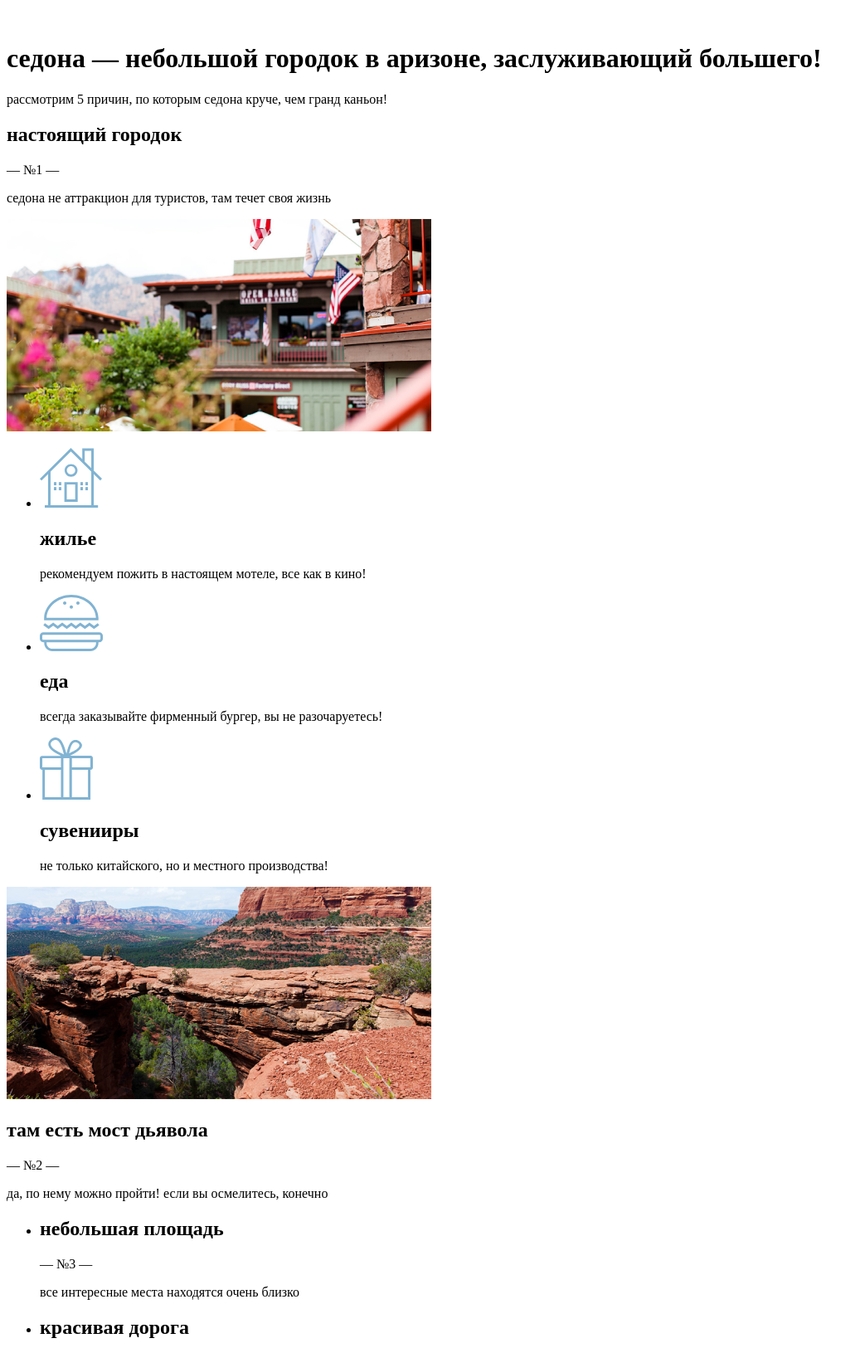
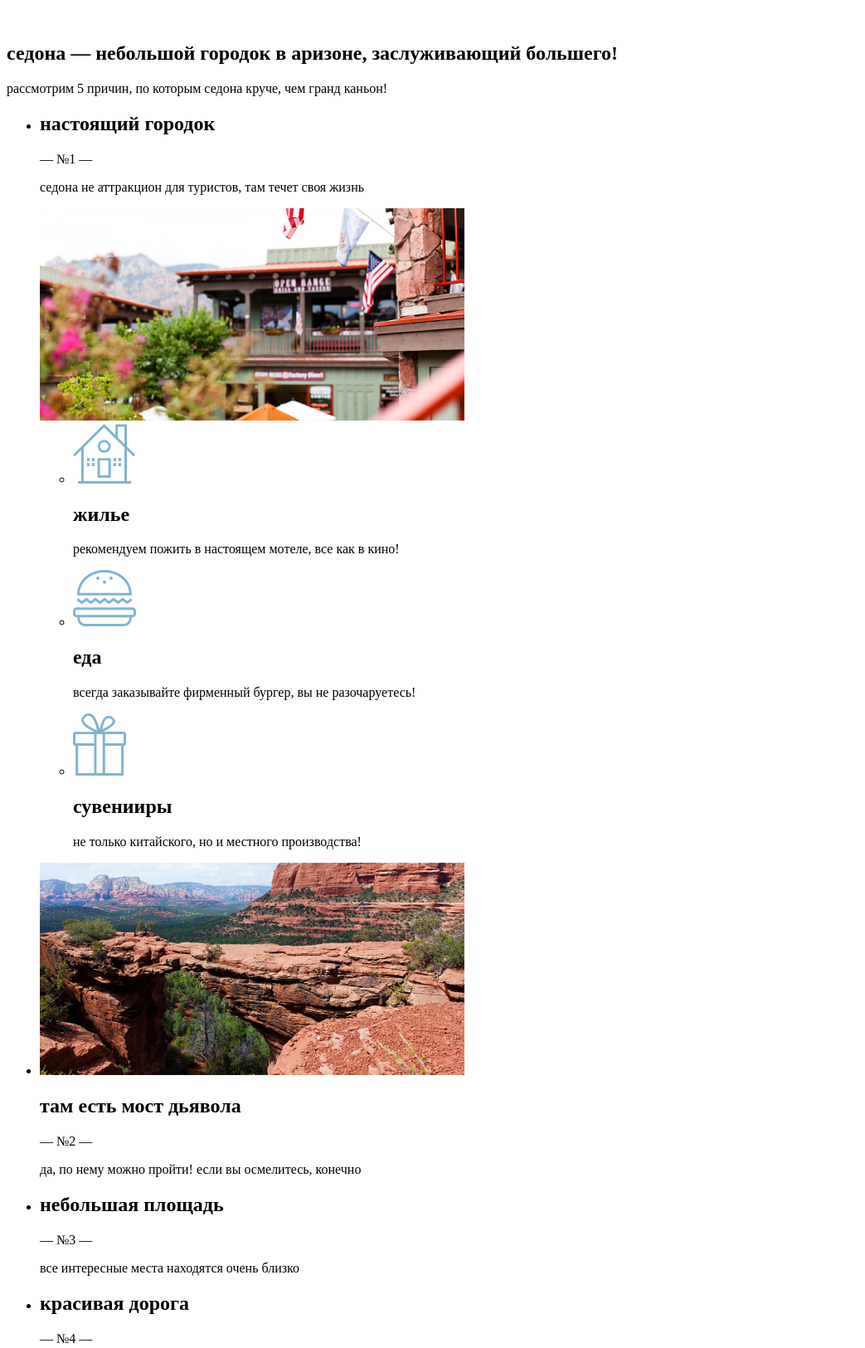
Before and after one commit to htmlacademy-adaptive/2014223-sedona-26, a website: page source/index.html in a window 1280 px wide. Shown: the part 320-1945 px from the top of the page at 83% size, without its empty margins (0-1043 px from the left). Drawn offline with Linux system fonts and the light colour scheme.

Commit message:
improves markup

```diff
--- a/source/index.html
+++ b/source/index.html
@@ -32,19 +32,21 @@
 </nav>
 </header>
 <main class="main-container">
-  <img class="background-photo">
-  <h1 class="main-headline">седона — небольшой городок в аризоне, заслуживающий большего!</h1>
-  <p class="main-descrition">рассмотрим 5 причин, по которым седона круче, чем гранд каньон!</p>
+  <section class="main-greetings">
+  <img class="main-greetings__photo">
+  <h1 class="main-greetings__headline">седона — небольшой городок в аризоне, заслуживающий большего!</h1>
+  <p class="main-greetings__descrition">рассмотрим 5 причин, по которым седона круче, чем гранд каньон!</p>
+  </section>
   <section class="main-advantages">
-    <div class="advantages-city">
+    <ul class="main-advantages-list">
+      <li class="main-advantages-list__item adavantages-city">
           <div class="advantages-city__wrapper">
           <h2 class="main-advantages-title">настоящий городок</h2>
           <span class="main-advantages-number">— №1 —</span>
           <p class="main-adavantages-description">седона не аттракцион для туристов, там течет своя жизнь</p>
         </div>
-      <div class="city-photo-wrapper">
+          <div class="advantages-city__photo">
             <img class="city-photo" src="img/photo-city.png" width="512" height="256" alt="фотография города.">
-      </div>
           </div>
         <ul class="city-attractions-list">
           <li class="city-attractions-list__item">
@@ -63,8 +65,9 @@
             <p class="city-attractions-descriptions">не только китайского, но и местного производства!</p>
           </li>
         </ul>
-    <div class="advantages-bridge">
-      <div class="bridge-photo-wrapper">
+      </li>
+      <li class="main-advantages-list__item adavantages-bridge">
+        <div class="adavantages-bridge__pgoto">
           <img class="bridge-photo" src="img/photo-bridge.png" width="512" height="256" alt="фотография моста.">
         </div>
         <div class="advantages-bridge__wrapper">
@@ -72,19 +75,18 @@
         <span class="main-advantages-number">— №2 —</span>
         <p class="main-adavantages-description">да, по нему можно пройти! если вы осмелитесь, конечно</p>
       </div>
-    </div>
-    <ul class="advantages-list">
-      <li class="advantages-list__list">
+      </li>
+      <li class="main-advantages-list__item">
         <h2 class="adavantages-title">небольшая площадь</h2>
         <span class="advantages-number">— №3 —</span>
         <p class="advantages-desctiption">все интересные места находятся очень близко</p>
       </li>
-      <li class="advantages-list__list">
+      <li class="main-advantages-list__item">
         <h2 class="adavantages-title">красивая дорога</h2>
         <span class="advantages-number">— №4 —</span>
         <p class="advantages-desctiption">ехать в седону из лас-вегаса совсем не скучно</p>
       </li>
-      <li class="advantages-list__list">
+      <li class="main-advantages-list__item">
         <h2 class="adavantages-title">мало туристов</h2>
         <span class="advantages-number">— №5 —</span>
         <p class="advantages-desctiption">большинство едет в гранд каньон и толпится там</p>
```
Lines whose indentation alone changed are shown as unchanged.
